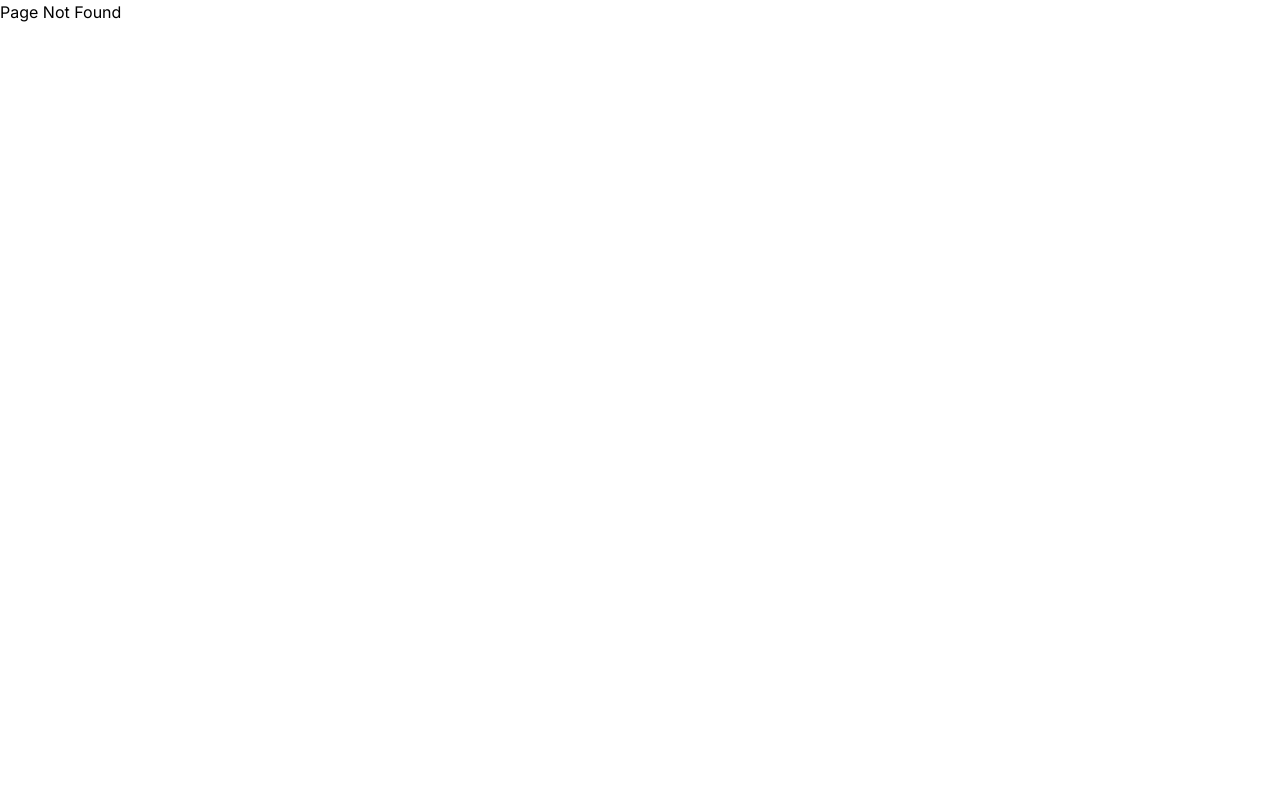
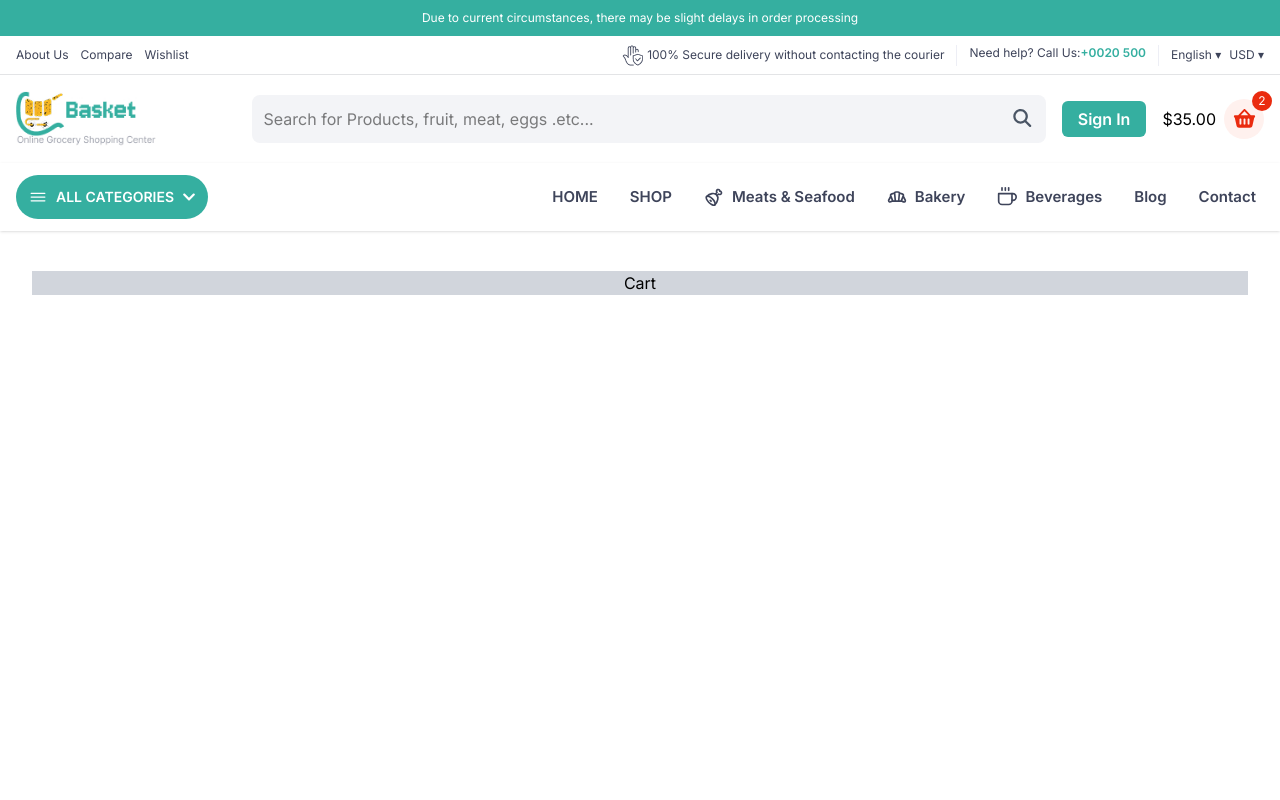
Before and after one commit to Mof4thy/ecommerce-project, a React (Vite) app: page /cart in a window 1280 px wide. Before the commit this address had no page. Shown: the top 800 px of the page. Built offline with nearby package versions, Linux system fonts and the light colour scheme.

Commit message:
Link link and modifications to Navbar

```diff
--- a/src/App.jsx
+++ b/src/App.jsx
@@ -9,6 +9,8 @@ import Shop from "./Pages/Shop";
 import Layout from "./components/Layout";
 import Register from "./components/Auth/Register";
 import Login from "./components/Auth/Login";
+import Profile from "./Pages/Profile";
+import Cart from "./Pages/Cart";
 
 const dummy = {
   products: [
@@ -183,9 +185,11 @@ function App() {
             <Route path="/register" element={<Register/>} />
             <Route path="/login" element={<Login/>} />
             <Route path="/home" element={<Home/>} />
+            <Route path="/profile" element={<Profile/>} />
             <Route path="/shop" element={<Shop/>} />
             <Route path="/wishlist" element={<Wishlist/>} />
             <Route path="/checkout" element={<Checkout/>} />
+            <Route path="/cart" element={<Cart/>} />
             <Route path="/PurchaseOrder" element={<PurchaseOrder data = {dummy}/>} />
           </Route>
           <Route path="*" element={<div>Page Not Found</div>} />
--- /dev/null
+++ b/src/Pages/Cart.jsx
@@ -0,0 +1,9 @@
+import React from 'react'
+
+export default function Cart() {
+  return (
+    <div className='bg-gray-300 text-center'>
+      Cart
+    </div>
+  )
+}
--- a/src/components/Header/Navbar.jsx
+++ b/src/components/Header/Navbar.jsx
@@ -27,7 +27,7 @@ import {
 } from "react-icons/lu";
 
 import logo from "../../assets/Link - Bacola Store.jpg";
-import { Link, useNavigate } from "react-router-dom";
+import { Link, useNavigate, NavLink } from "react-router-dom";
 
 export default function Navbar() {
   const [openuser, setOpenUSer] = useState(false);
@@ -45,7 +45,6 @@ export default function Navbar() {
 
   // إغلاق القائمة عند الضغط خارجها
 
-
   //  لينكات الناف بار
   const categories = [
     { name: "Beverages", icon: <LuCoffee /> },
@@ -62,20 +61,20 @@ export default function Navbar() {
   ];
 
   const cartItems = [
-    // {
-    //   id: 1,
-    //   name: "Apple",
-    //   price: 10,
-    //   qty: 2,
-    //   image: logo,
-    // },
-    // {
-    //   id: 2,
-    //   name: "Banana",
-    //   price: 5,
-    //   qty: 3,
-    //   image: logo,
-    // },
+    {
+      id: 1,
+      name: "Apple",
+      price: 10,
+      qty: 2,
+      image: logo,
+    },
+    {
+      id: 2,
+      name: "Banana",
+      price: 5,
+      qty: 3,
+      image: logo,
+    },
   ];
   const subtotal = cartItems.reduce(
     (acc, item) => acc + item.price * item.qty,
@@ -87,17 +86,11 @@ export default function Navbar() {
 
   useEffect(() => {
     const handler = (e) => {
-    if (
-      menuRef.current &&
-      !menuRef.current.contains(e.target)
-    ) {
+      if (menuRef.current && !menuRef.current.contains(e.target)) {
         setOpenUSer(false);
       }
 
-    if (
-      cartRef.current &&
-      !cartRef.current.contains(e.target)
-    ) {
+      if (cartRef.current && !cartRef.current.contains(e.target)) {
         setOpenCart(false);
       }
     };
@@ -105,7 +98,6 @@ export default function Navbar() {
     document.addEventListener("mousedown", handler);
     return () => document.removeEventListener("mousedown", handler);
   }, []);
-
 
   return (
     <>
@@ -156,15 +148,16 @@ export default function Navbar() {
                     <Link
                       to="/profile"
                       onMouseDown={(e) => {
-                        e.stopPropagation();
-                        setOpenUSer(false);
+                        e.stopPropagation(); // يمنع غلق القائمة قبل تنفيذ التنقل
                       }}
+                      onClick={() => setOpenUSer(false)}
                       className="px-4 py-2 text-gray-700 hover:bg-gray-100 flex items-center gap-2"
                     >
                       <LuUserRound size={20} />
                       Profile
                     </Link>
                     <button
+                      onMouseDown={(e) => e.stopPropagation()}
                       onClick={() => {
                         setOpenUSer(false);
                         handleLogout();
@@ -259,6 +252,7 @@ export default function Navbar() {
                       <div className="flex flex-col gap-2">
                         <Link
                           to="/cart"
+                          onMouseDown={(e) => e.stopPropagation()}
                           onClick={() => setOpenCart(false)}
                           className="w-full bg-gray-100 hover:bg-gray-200 text-sm text-center py-2"
                         >
@@ -266,6 +260,7 @@ export default function Navbar() {
                         </Link>
                         <Link
                           to="/checkout"
+                          onMouseDown={(e) => e.stopPropagation()}
                           onClick={() => setOpenCart(false)}
                           className="w-full bg-[#EA2B0F]  hover:bg-[#f75c3c] text-white text-sm text-center py-2"
                         >
@@ -336,6 +331,9 @@ export default function Navbar() {
                     </div>
                     <div
                       to="/profile"
+                      onMouseDown={(e) => {
+                        e.stopPropagation(); // يمنع غلق القائمة قبل تنفيذ التنقل
+                      }}
                       onClick={() => setOpenUSer(false)}
                       className="px-4 py-2 text-gray-700 hover:bg-gray-100 flex items-center gap-2"
                     >
@@ -437,6 +435,7 @@ export default function Navbar() {
                       <div className="flex flex-col gap-2">
                         <Link
                           to="/cart"
+                          onMouseDown={(e) => e.stopPropagation()}
                           onClick={() => setOpenCart(false)}
                           className="w-full bg-gray-100 hover:bg-gray-200 text-sm text-center py-2"
                         >
@@ -444,6 +443,7 @@ export default function Navbar() {
                         </Link>
                         <Link
                           to="/checkout"
+                          onMouseDown={(e) => e.stopPropagation()}
                           onClick={() => setOpenCart(false)}
                           className="w-full bg-[#EA2B0F]  hover:bg-[#f75c3c] text-white text-sm text-center py-2"
                         >
@@ -519,60 +519,89 @@ export default function Navbar() {
             } md:flex flex-col md:flex-row items-start md:items-center gap-4 text-[15px] font-semibold text-[#3E445A] w-full md:w-auto`}
           >
             <li>
-              <Link
+              <NavLink
                 to="/"
-                className="text-[#35AFA0] bg-[#F0FAFF] p-2 rounded-full"
+                className={({ isActive }) =>
+                  isActive
+                    ? "bg-[#F0FAFF] text-[#35AFA0] p-2 rounded-full"
+                    : "p-2 rounded-full hover:bg-[#F0FAFF] hover:text-[#35AFA0]"
+                }
               >
                 HOME
-              </Link>
+              </NavLink>
             </li>
             <li>
-              <Link
-                to="#"
-                className="p-2 rounded-full hover:bg-[#F0FAFF] hover:text-[#35AFA0]"
+              <NavLink
+                to="/shop"
+                  className={({ isActive }) =>
+                  isActive
+                    ? "bg-[#F0FAFF] text-[#35AFA0] p-2 rounded-full"
+                    : "p-2 rounded-full hover:bg-[#F0FAFF] hover:text-[#35AFA0]"
+                }
               >
                 SHOP
-              </Link>
+              </NavLink>
             </li>
             <li>
-              <Link
-                to="#"
-                className="flex items-center gap-2 p-2 rounded-full hover:bg-[#F0FAFF] hover:text-[#35AFA0]"
+              <NavLink
+                to="/Meats&Seafood"
+                className={({isActive})=>
+                isActive
+                ? "flex items-center gap-2 p-2 rounded-full bg-[#F0FAFF] text-[#35AFA0]"
+                :"flex items-center gap-2 p-2 rounded-full hover:bg-[#F0FAFF] hover:text-[#35AFA0]"
+                }
+                // className="flex items-center gap-2 p-2 rounded-full hover:bg-[#F0FAFF] hover:text-[#35AFA0]"
               >
                 <TbMeat size={20} /> Meats & Seafood
-              </Link>
+              </NavLink>
             </li>
             <li>
-              <Link
-                to="#"
-                className="flex items-center gap-2 p-2 rounded-full hover:bg-[#F0FAFF] hover:text-[#35AFA0]"
+              <NavLink
+                to="/bekery"
+                 className={({isActive})=>
+                isActive
+                ? "flex items-center gap-2 p-2 rounded-full bg-[#F0FAFF] text-[#35AFA0]"
+                :"flex items-center gap-2 p-2 rounded-full hover:bg-[#F0FAFF] hover:text-[#35AFA0]"
+                }
               >
                 <MdOutlineBakeryDining size={20} /> Bakery
-              </Link>
+              </NavLink>
             </li>
             <li>
-              <Link
-                to="#"
-                className="flex items-center gap-2 p-2 rounded-full hover:bg-[#F0FAFF] hover:text-[#35AFA0]"
+              <NavLink
+                to="/beverages"
+                 className={({isActive})=>
+                isActive
+                ? "flex items-center gap-2 p-2 rounded-full bg-[#F0FAFF] text-[#35AFA0]"
+                :"flex items-center gap-2 p-2 rounded-full hover:bg-[#F0FAFF] hover:text-[#35AFA0]"
+                }
               >
                 <FiCoffee size={20} /> Beverages
-              </Link>
+              </NavLink>
             </li>
             <li>
-              <Link
-                to="#"
-                className="p-2 rounded-full hover:bg-[#F0FAFF] hover:text-[#35AFA0]"
+              <NavLink
+                to="/blog"
+                className={({ isActive }) =>
+                  isActive
+                    ? "bg-[#F0FAFF] text-[#35AFA0] p-2 rounded-full"
+                    : "p-2 rounded-full hover:bg-[#F0FAFF] hover:text-[#35AFA0]"
+                }
               >
                 Blog
-              </Link>
+              </NavLink>
             </li>
             <li>
-              <Link
-                to="#"
-                className="p-2 rounded-full hover:bg-[#F0FAFF] hover:text-[#35AFA0]"
+              <NavLink
+                to="/contact"
+                 className={({ isActive }) =>
+                  isActive
+                    ? "bg-[#F0FAFF] text-[#35AFA0] p-2 rounded-full"
+                    : "p-2 rounded-full hover:bg-[#F0FAFF] hover:text-[#35AFA0]"
+                }
               >
                 Contact
-              </Link>
+              </NavLink>
             </li>
           </ul>
         </div>
```
Lines whose indentation alone changed are shown as unchanged.
